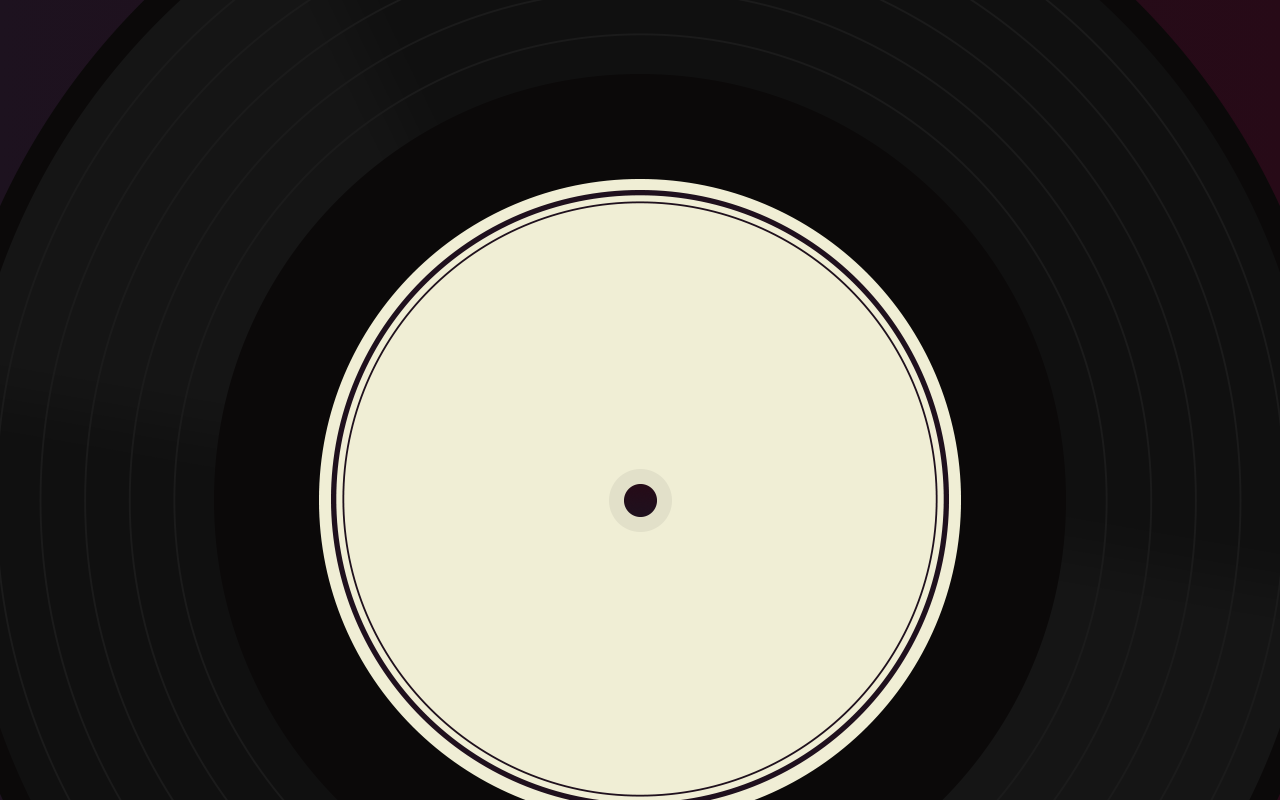
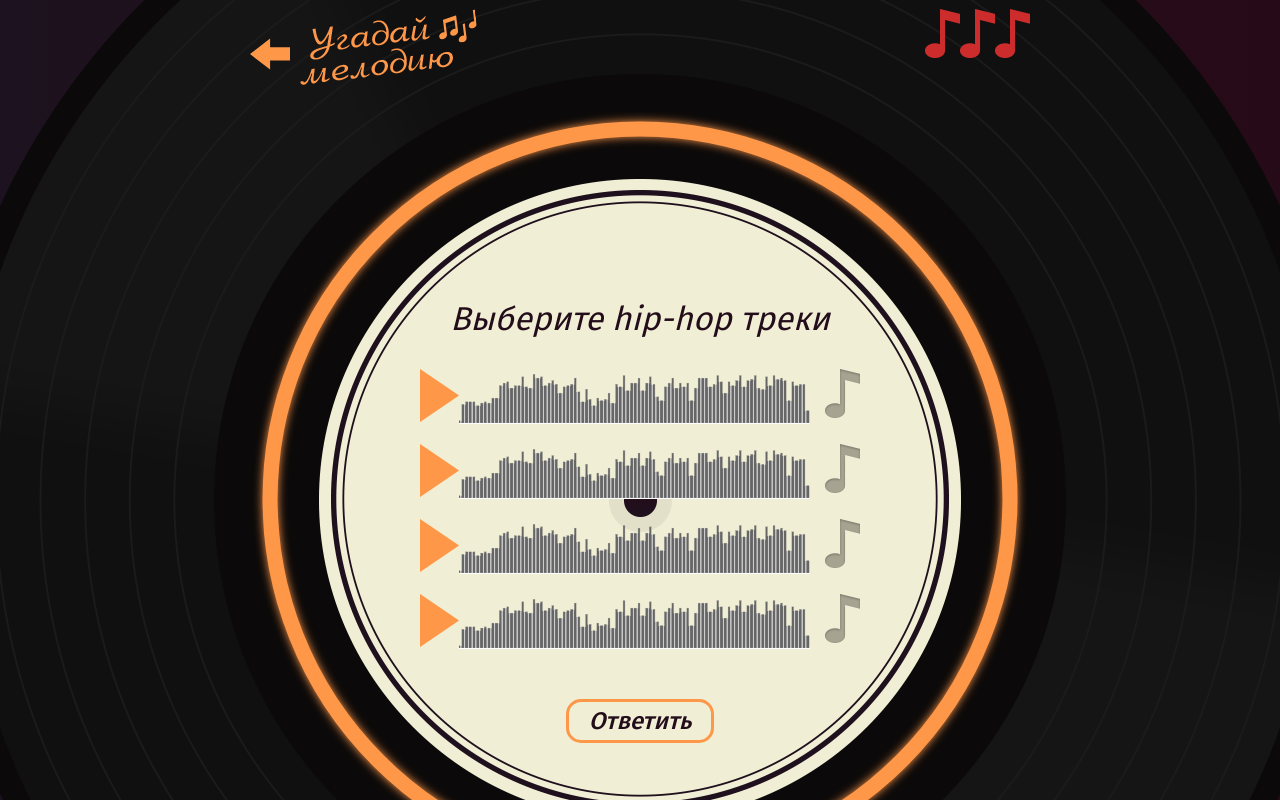
Before and after one commit to RomanDovgii/1047897-guess-melody-5, a React app: page /game in a window 1280 px wide. Shown: the top 800 px of the page. Built offline with nearby package versions, Linux system fonts and the light colour scheme.

Commit message:
Task is almost done I still have some problems

```diff
--- a/src/components/app/app.jsx
+++ b/src/components/app/app.jsx
@@ -3,25 +3,39 @@ import PropTypes from "prop-types";
 import {Switch, Route, BrowserRouter} from "react-router-dom";
 import WelcomeScreen from "../welcome-screen/welcome-screen";
 import LoginScreen from "../login-screen/login-screen";
-import ArtistQuestionScreen from "../artist-question-screen/artist-question-screen";
+import MusicianQuestionScreen from "../musician-question-screen/musician-question-screen";
 import GenreQuestionSreen from "../genre-question-screen/genre-question-screen";
 import WinScreen from "../win-screen/win-screen";
 import LoseScreen from "../lose-screen/lose-screen";
+import GameScreen from "../game-screen/game-screen";
 
 const App = (props) => {
-  const {errorsCount} = props;
-
+  const {errorsCount, questions} = props;
+  const [firstQuestion, secondQuestion] = questions;
   return (
     <BrowserRouter>
       <Switch>
-        <Route exact path="/">
-          <WelcomeScreen errorsCount={errorsCount}/>
-        </Route>
+        <Route
+          exact
+          path="/"
+          render={({history}) => (
+            <WelcomeScreen
+              onPlayButtonClick={() => history.push(`/game`)}
+              errorsCount={errorsCount}
+            />
+          )}
+        />
         <Route exact path="/dev-artist">
-          <ArtistQuestionScreen />
+          <MusicianQuestionScreen
+            question={firstQuestion}
+            onAnswer={() => {}}
+          />
         </Route>
         <Route exact path="/dev-genre">
-          <GenreQuestionSreen />
+          <GenreQuestionSreen
+            question={secondQuestion}
+            onAnswer={() => {}}
+          />
         </Route>
         <Route exact path="/login">
           <LoginScreen />
@@ -32,13 +46,20 @@ const App = (props) => {
         <Route exact path="/lose">
           <LoseScreen />
         </Route>
+        <Route exact path="/game">
+          <GameScreen
+            errorsCount={errorsCount}
+            questions={questions}
+          />
+        </Route>
       </Switch>
     </BrowserRouter>
   );
 };
 
 App.propTypes = {
-  errorsCount: PropTypes.number.isRequired
+  errorsCount: PropTypes.number.isRequired,
+  questions: PropTypes.array.isRequired
 };
 
 export default App;
--- /dev/null
+++ b/src/components/game-screen/game-screen.jsx
@@ -0,0 +1,61 @@
+import React, {PureComponent} from "react";
+import PropTypes from "prop-types";
+import {Redirect} from "react-router-dom";
+import {GameType} from "../../utils/const";
+import MusicianQuestionScreen from "../musician-question-screen/musician-question-screen";
+import GenreQuestionSreen from "../genre-question-screen/genre-question-screen";
+
+class GameScreen extends PureComponent {
+  constructor(props) {
+    super(props);
+
+    this.state = {
+      step: 0
+    };
+  }
+
+  render() {
+    const {questions} = this.props;
+    const {step} = this.state;
+    const question = questions[step];
+
+    if (step >= questions.length || !question) {
+      return (
+        <Redirect to="/"/>
+      );
+    }
+
+    switch (question.type) {
+      case GameType.MUSICIAN:
+        return (
+          <MusicianQuestionScreen
+            question={question}
+            onAnswer={() => {
+              this.setState((prevState) => ({
+                step: prevState.step + 1
+              }));
+            }}
+          />
+        );
+      case GameType.GENRE:
+        return (
+          <GenreQuestionSreen
+            question={question}
+            onAnswer={() => {
+              this.setState((prevState) => ({
+                step: prevState.step + 1
+              }));
+            }}
+          />
+        );
+    }
+
+    return <Redirect to="/"/>;
+  }
+}
+
+GameScreen.propTypes = {
+  questions: PropTypes.array.isRequired
+};
+
+export default GameScreen;
--- a/src/components/genre-question-screen/genre-question-screen.jsx
+++ b/src/components/genre-question-screen/genre-question-screen.jsx
@@ -1,6 +1,21 @@
-import React from "react";
+import React, {PureComponent} from "react";
+import PropTypes from "prop-types";
+import {GameType} from "../../utils/const";
 
-const GenreQuestionSreen = () => {
+class GenreQuestionScreen extends PureComponent {
+  constructor(props) {
+    super(props);
+
+    this.state = {
+      answers: [false, false, false, false],
+    };
+  }
+
+  render() {
+    const {onAnswer, question} = this.props;
+    const {answers: userAnswers} = this.state;
+    const {answers, genre} = question;
+
     return (
       <section className="game game--genre">
         <header className="game__header">
@@ -21,57 +36,58 @@ const GenreQuestionSreen = () => {
         </header>
 
         <section className="game__screen">
-        <h2 className="game__title">Выберите инди-рок треки</h2>
-        <form className="game__tracks">
-          <div className="track">
+          <h2 className="game__title">Выберите {genre} треки</h2>
+          <form
+            className="game__tracks"
+            onSubmit={(evt) => {
+              evt.preventDefault();
+              onAnswer(question, this.state.answers);
+            }}
+          >
+            {answers.map((answer, i) => (
+              <div key={`${i}-${answer.src}`} className="track">
                 <button className="track__button track__button--play" type="button"></button>
                 <div className="track__status">
-              <audio></audio>
+                  <audio src={answer.src}/>
                 </div>
                 <div className="game__answer">
-              <input className="game__input visually-hidden" type="checkbox" name="answer" value="answer-1" id="answer-1"/>
-              <label className="game__check" htmlFor="answer-1">Отметить</label>
+                  <input
+                    className="game__input visually-hidden"
+                    type="checkbox"
+                    name="answer"
+                    value={`answer-${i}`}
+                    id={`answer-${i}`}
+                    checked={userAnswers[i]}
+                    onChange={(evt) => {
+                      const value = evt.target.checked;
+
+                      this.setState({
+                        answers: [...userAnswers.slice(0, i), value, ...userAnswers.slice(i + 1)]
+                      });
+                    }}/>
+                  <label className="game__check" htmlFor={`answer-${i}`}>Отметить</label>
                 </div>
               </div>
-
-          <div className="track">
-            <button className="track__button track__button--play" type="button"></button>
-            <div className="track__status">
-              <audio></audio>
-            </div>
-            <div className="game__answer">
-              <input className="game__input visually-hidden" type="checkbox" name="answer" value="answer-1" id="answer-2"/>
-              <label className="game__check" htmlFor="answer-2">Отметить</label>
-            </div>
-          </div>
-
-          <div className="track">
-            <button className="track__button track__button--pause" type="button"></button>
-            <div className="track__status">
-              <audio></audio>
-            </div>
-            <div className="game__answer">
-              <input className="game__input visually-hidden" type="checkbox" name="answer" value="answer-1" id="answer-3"/>
-              <label className="game__check" htmlFor="answer-3">Отметить</label>
-            </div>
-          </div>
-
-          <div className="track">
-            <button className="track__button track__button--play" type="button"></button>
-            <div className="track__status">
-              <audio></audio>
-            </div>
-            <div className="game__answer">
-              <input className="game__input visually-hidden" type="checkbox" name="answer" value="answer-1" id="answer-4"/>
-              <label className="game__check" htmlFor="answer-4">Отметить</label>
-            </div>
-          </div>
+            ))}
 
             <button className="game__submit button" type="submit">Ответить</button>
           </form>
         </section>
       </section>
     );
+  }
+}
+
+GenreQuestionScreen.propTypes = {
+  onAnswer: PropTypes.func.isRequired,
+  question: PropTypes.shape({
+    answers: PropTypes.arrayOf(PropTypes.shape({
+      src: PropTypes.string.isRequired,
+      genre: PropTypes.string.isRequired,
+    })).isRequired,
+    genre: PropTypes.string.isRequired,
+    type: PropTypes.oneOf([GameType.MUSICIAN, GameType.GENRE]).isRequired,
+  }).isRequired,
 };
 
-export default GenreQuestionSreen;
+export default GenreQuestionScreen;
--- /dev/null
+++ b/src/components/musician-question-screen/musician-question-screen.jsx
@@ -0,0 +1,89 @@
+import React, {PureComponent} from "react";
+import PropTypes from "prop-types";
+import {GameType} from "../../utils/const";
+
+class MusicianQuestionScreen extends PureComponent {
+  constructor(props) {
+    super(props);
+  }
+
+  render() {
+    const {onAnswer, question} = this.props;
+    const {song, answers} = question;
+
+    return (
+      <section className="game game--artist">
+        <header className="game__header">
+          <a className="game__back" href="#">
+            <span className="visually-hidden">Сыграть ещё раз</span>
+            <img className="game__logo" src="img/melody-logo-ginger.png" alt="Угадай мелодию"/>
+          </a>
+
+          <svg xmlns="http://www.w3.org/2000/svg" className="timer" viewBox="0 0 780 780">
+            <circle className="timer__line" cx="390" cy="390" r="370"
+              style={{filter: `url(#blur)`, transform: `rotate(-90deg) scaleY(-1)`, transformOrigin: `center`}}/>
+          </svg>
+
+          <div className="game__mistakes">
+            <div className="wrong"></div>
+            <div className="wrong"></div>
+            <div className="wrong"></div>
+          </div>
+        </header>
+
+        <section className="game__screen">
+          <h2 className="game__title">Кто исполняет эту песню?</h2>
+          <div className="game__track">
+            <div className="track">
+              <button className="track__button track__button--play" type="button"></button>
+              <div className="track__status">
+                <audio src={song.src}/>
+              </div>
+            </div>
+          </div>
+
+          <form className="game__artist">
+
+            {answers.map((answer, i) => (
+              <div key={answer.musician} className="artist">
+                <input
+                  className="artist__input visually-hidden"
+                  type="radio"
+                  name="answer"
+                  value={`answer-${i}`}
+                  id={`answer-${i}`}
+                  onChange={(evt) => {
+                    evt.preventDefault();
+                    onAnswer(question, answer);
+                  }}
+                />
+
+                <label className="artist__name" htmlFor={`answer-${i}`}>
+                  <img className="artist__picture" src={answer.picture} alt={answer.musician}/>
+                  {answer.musician}
+                </label>
+              </div>
+            ))}
+          </form>
+        </section>
+      </section>
+    );
+  }
+}
+
+MusicianQuestionScreen.propTypes = {
+  onAnswer: PropTypes.func.isRequired,
+  question: PropTypes.shape({
+    answers: PropTypes.arrayOf(PropTypes.shape({
+      musician: PropTypes.string.isRequired,
+      picture: PropTypes.string.isRequired
+    })).isRequired,
+    song: PropTypes.shape({
+      musician: PropTypes.string.isRequired,
+      src: PropTypes.string.isRequired
+    }).isRequired,
+    type: PropTypes.oneOf([GameType.MUSICIAN, GameType.GENRE]).isRequired
+  }).isRequired
+};
+
+export default MusicianQuestionScreen;
--- a/src/index.js
+++ b/src/index.js
@@ -1,6 +1,7 @@
 import React from "react";
 import ReactDOM from "react-dom";
 import App from "./components/app/app";
+import {questions} from "./mocks/questions";
 
 const Settings = {
   ERRORS_COUNT: 3
@@ -9,6 +10,7 @@ const Settings = {
 ReactDOM.render(
     <App
       errorsCount={Settings.ERRORS_COUNT}
+      questions = {questions}
     />,
     document.querySelector(`#root`)
 );
--- /dev/null
+++ b/src/mocks/questions.js
@@ -0,0 +1,55 @@
+import {AVATAR_URL, AUDIO_URL, GameType, genres, musicians} from "../utils/const";
+
+const getRandomElementFromArray = (array) => {
+  const max = array.length;
+  const randomNumber = Math.floor(Math.random() * max);
+
+  return array[randomNumber];
+};
+
+const generateAnswers = (questionType) => {
+  switch (questionType) {
+    case GameType.GENRE:
+      return genres.reduce((accumulator, genreLocal) => {
+        const answer = {
+          src: AUDIO_URL,
+          genre: genreLocal
+        };
+
+        accumulator.push(answer);
+
+        return accumulator;
+      }, []);
+
+    case GameType.MUSICIAN:
+      return musicians.reduce((accumulator, musicianLocal) => {
+        const answer = {
+          picture: `${AVATAR_URL}/${Math.random()}`,
+          musician: musicianLocal
+        };
+
+        accumulator.push(answer);
+
+        return accumulator;
+      }, []);
+
+    default:
+      return [];
+  }
+};
+
+export const questions = [
+  {
+    type: `genre`,
+    genre: getRandomElementFromArray(genres),
+    answers: generateAnswers(GameType.GENRE)
+  },
+  {
+    type: `musician`,
+    song: {
+      musician: getRandomElementFromArray(musicians),
+      src: AUDIO_URL
+    },
+    answers: generateAnswers(GameType.MUSICIAN)
+  }
+];
--- /dev/null
+++ b/src/utils/const.js
@@ -0,0 +1,23 @@
+export const AVATAR_URL = `https://api.adorable.io/avatars/128`;
+export const AUDIO_URL = `https://upload.wikimedia.org/wikipedia/commons/4/4e/BWV_543-fugue.ogg`;
+
+export const GENRE_QUESTIONS_COUNT = 4;
+export const MUSICIAN_QUESTIONS_COUNT = 4;
+
+export const GameType = {
+  MUSICIAN: `musician`,
+  GENRE: `genre`
+};
+
+export const genres = [
+  `rock`,
+  `jazz`,
+  `blues`,
+  `hip-hop`
+];
+
+export const musicians = [
+  `Jim Beam`,
+  `John Snow`,
+  `Jack Daniels`
+];
```
Also changed, not shown: src/components/artist-question-screen/artist-question-screen.jsx (deleted, +0 -65 lines), src/components/welcome-screen/welcome-screen.jsx (+6 -2 lines). Lines whose indentation alone changed are shown as unchanged.
